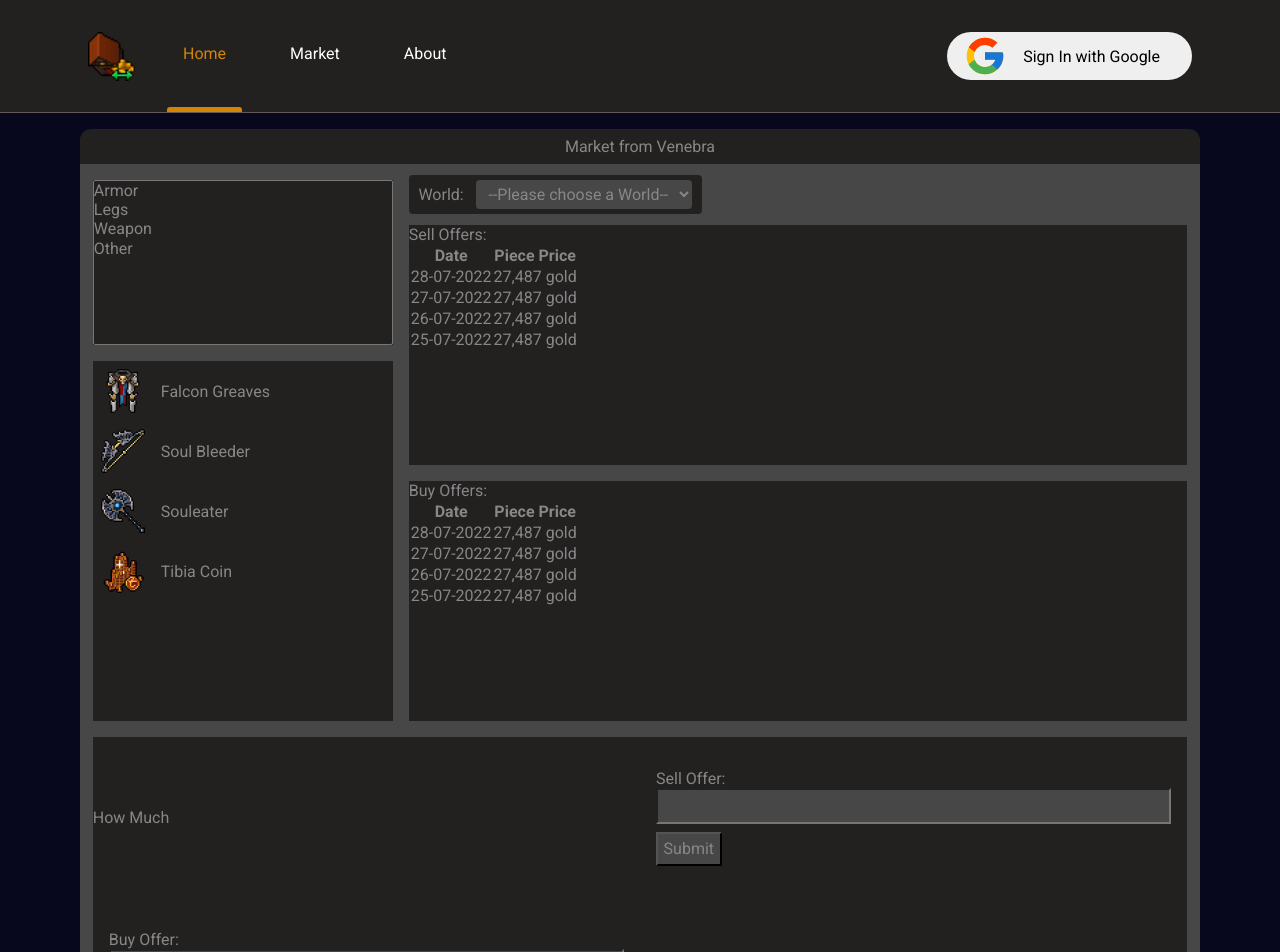
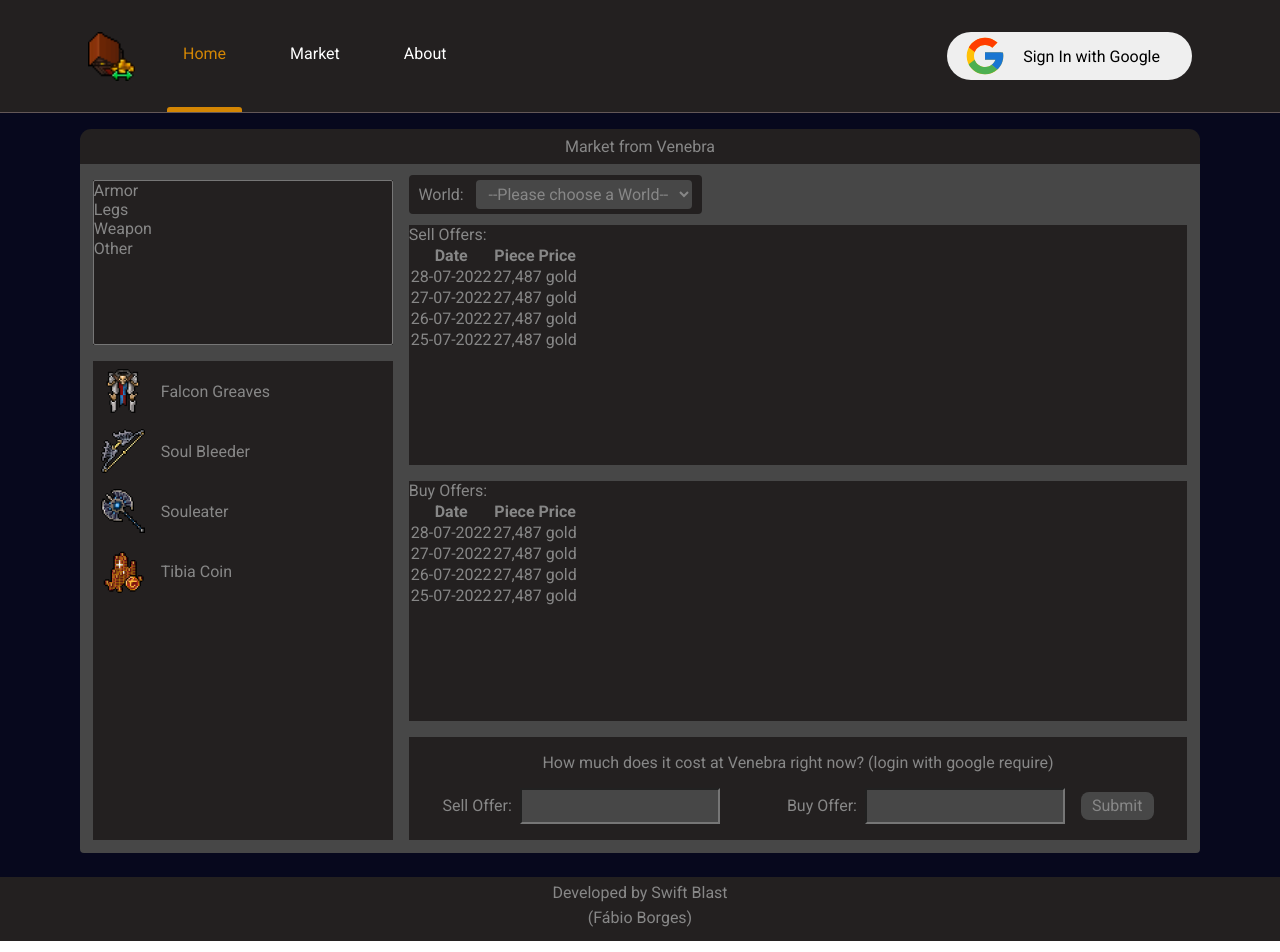
Before and after one commit to fabioborges-jr/tibia_market, a Next.js app: page /market in a window 1280 px wide. Shown: the top 952 px of the page. Built offline with nearby package versions, Linux system fonts and the light colour scheme.

Commit message:
how much article added...working at resposive market page

```diff
--- a/src/components/MarketPlace/MarketPlace.tsx
+++ b/src/components/MarketPlace/MarketPlace.tsx
@@ -108,9 +108,16 @@
             </div>
 
             <div className={styles.howMuch}>
-                <p>How Much</p>
-                <label>Sell Offer:<input type="number" name="" id="" /><button>Submit</button></label>
-                <label>Buy Offer:<input type="number" name="" id="" /><button>Submit</button></label>
+                <p>How much does it cost at Venebra right now? (login with google require)</p>
+                <article>
+                    <label>Sell Offer:<input type="number" name="" id="" /></label>
+                    <label>
+                        Buy Offer:
+                        <input type="number" name="" id="" />
+                        <button>Submit</button>
+                    </label>
+
+                </article>
             </div>
 
         </section>
--- a/src/components/MarketPlace/styles.module.scss
+++ b/src/components/MarketPlace/styles.module.scss
@@ -14,9 +14,9 @@
         "category sellOffers"
         "items sellOffers"
         "items buyOffers"
-        "howMuch howMuch"
+        "items howMuch"
     ;
-    grid-template-columns: 300px auto;
+    grid-template-columns: minmax(200px, 300px) auto;
 
     @media (max-width:720px) {
         grid-template-areas:
@@ -129,28 +129,39 @@
     .howMuch {
         background-color: var(--gray-700);
         grid-area: howMuch;
-        min-height: 4rem;
-        align-items: center;
-        margin: 1rem 0;
-        display: grid;
-        grid-template-columns: repeat(auto-fill, minmax(400px, 1fr));
+        margin: 1rem 0 0 1rem;
+
+        p {
+            padding: 1rem;
+            text-align: center;
+        }
+
+        article {
+            display: flex;
+            margin-bottom: 1rem;
+            justify-content: space-around;
 
             label {
-            margin: 1rem 0;
-            padding: 1rem;
 
                 input {
                     padding: 0.4rem;
                     background-color: var(--gray-500);
                     color: var(--gray-300);
-                width: 100%;
+                    margin-left: 0.5rem;
                 }
 
-            button{
-                padding:0.35rem;
+                button {
                     background-color: var(--gray-500);
                     color: var(--gray-300);
-                margin-top: 0.5rem;
+                    padding: 0.3rem 0.7rem;
+                    margin-left: 1rem;
+                    border-radius: 0.5rem;
+                    border: none;
+                }
+            }
+
+            @media (max-width:720px) {
+                margin-left: 0;
             }
         }
     }
```
Lines whose indentation alone changed are shown as unchanged.
